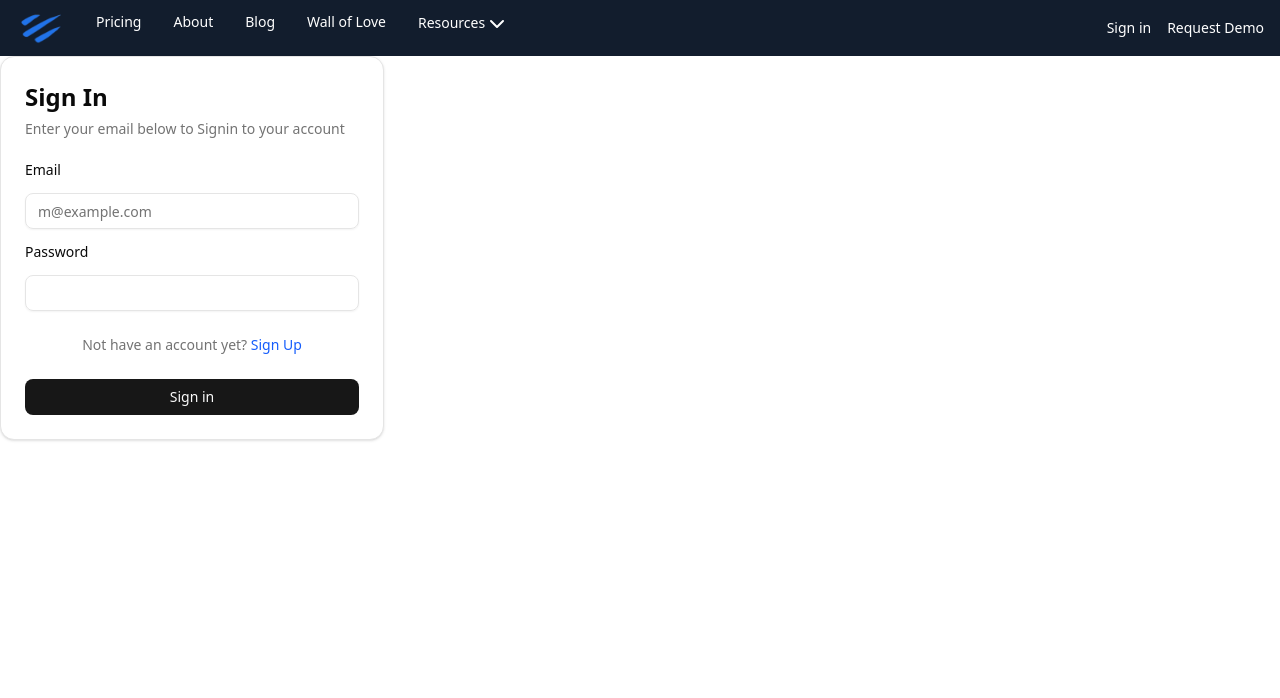
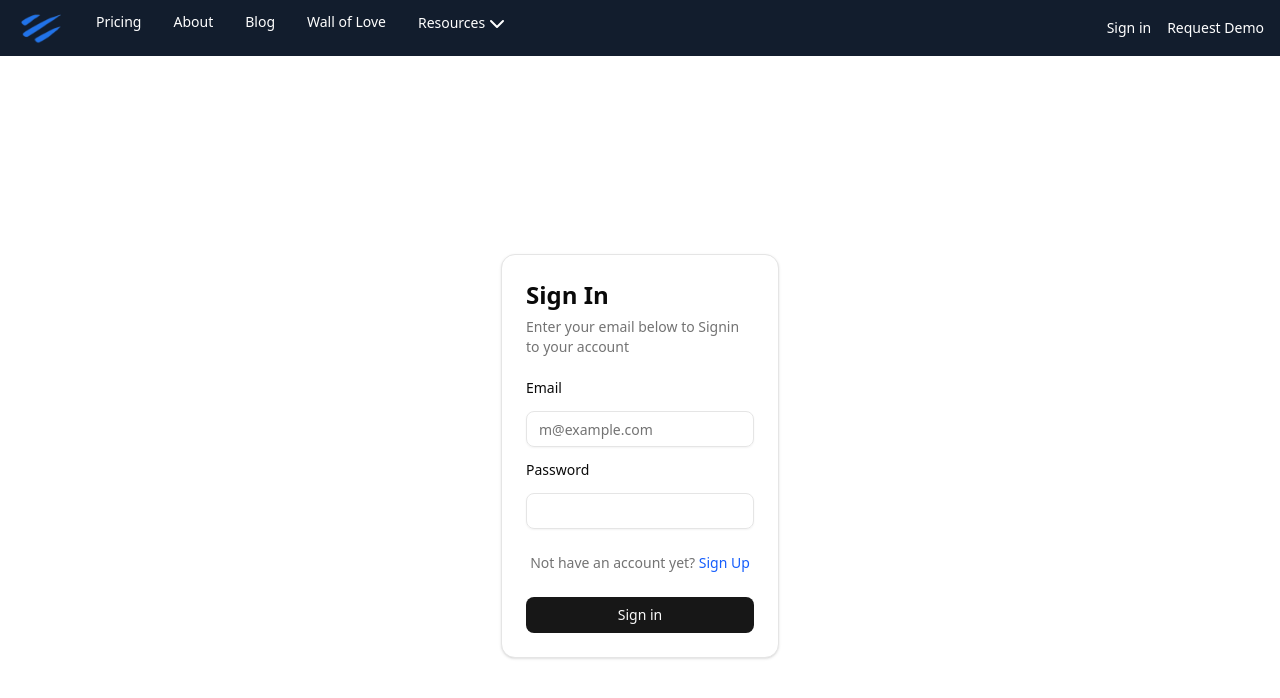
Before and after one commit to Muhammad-Huzaifa-qbatch/React-demo, a React (Vite) app: page /signin in a window 1280 px wide. Shown: the top 698 px of the page. Built offline with nearby package versions, Linux system fonts and the light colour scheme.

Commit message:
Remove Unnecessary  React imports

```diff
--- a/src/components/BenefitsDisplay.tsx
+++ b/src/components/BenefitsDisplay.tsx
@@ -32,8 +32,6 @@
 
 // export default BenefitsDisplay
 
-
-import React from 'react'
 
 const BenefitsDisplay = () => {
   return (
--- a/src/components/Features.tsx
+++ b/src/components/Features.tsx
@@ -36,7 +36,7 @@
 // export default SecondSection
 
 
-import React from 'react';
+
 import { Shield, Folder, Star, Award, Bookmark, Heart } from 'lucide-react';
 
 const Features = () => {
--- a/src/components/Footer.tsx
+++ b/src/components/Footer.tsx
@@ -1,7 +1,3 @@
-
-
-
-import React from 'react'
 
 const Footer = () => {
   return (
--- a/src/components/Home.tsx
+++ b/src/components/Home.tsx
@@ -1,4 +1,4 @@
-import React from 'react'
+
 
 const Home = () => {
   return (
--- a/src/components/RequestDemo.tsx
+++ b/src/components/RequestDemo.tsx
@@ -1,4 +1,4 @@
-import React from 'react'
+
 
 const RequestDemo = () => {
   return (
--- a/src/components/Signin.tsx
+++ b/src/components/Signin.tsx
@@ -31,7 +31,7 @@
   }
 
   return(
-    <div>
+    <div className="min-h-screen flex items-center justify-center px-4">
       <Form {...form}>
       <form onSubmit={form.handleSubmit(onSubmit)}>
         <Card className="w-full max-w-sm">
--- a/src/components/TopSection.tsx
+++ b/src/components/TopSection.tsx
@@ -1,4 +1,4 @@
-import React from 'react'
+
 import { Play } from 'lucide-react'
 
 const TopSection = () => {
```
